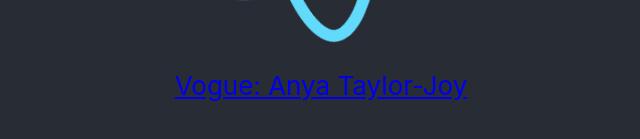
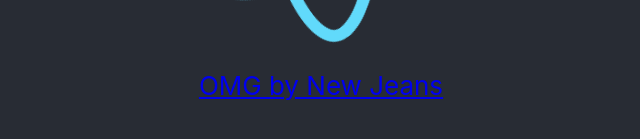
Before and after one commit to HwangMinHyeok/github-practice, a React (Create React App) app: page / in a window 1280 px wide. Shown: the part 475-614 px from the top of the page, without its empty margins (319-959 px from the left). Built offline with nearby package versions, Linux system fonts and the light colour scheme.

Commit message:
New Jeans

```diff
--- a/src/App.js
+++ b/src/App.js
@@ -6,7 +6,7 @@
     <div className="App">
       <header className="App-header">
         <img src={logo} className="App-logo" alt="logo" />
-        <a href="https://www.vogue.co.uk/fashion/article/anya-taylor-joy-british-vogue-interview">Vogue: Anya Taylor-Joy</a>
+        <a href="https://www.youtube.com/watch?v=m3sM0zIG1jY">OMG by New Jeans</a>
       </header>
     </div>
   );
```
